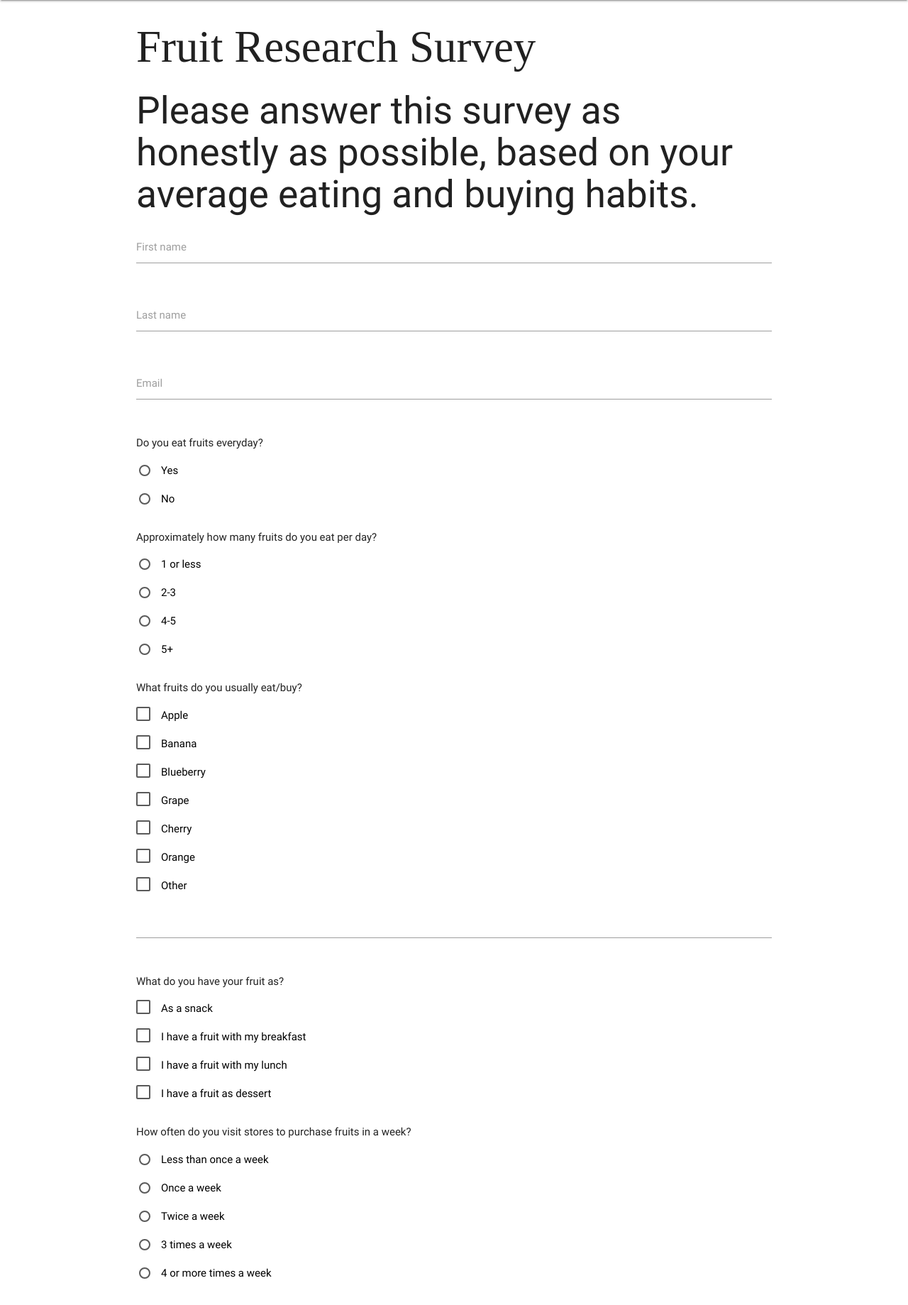
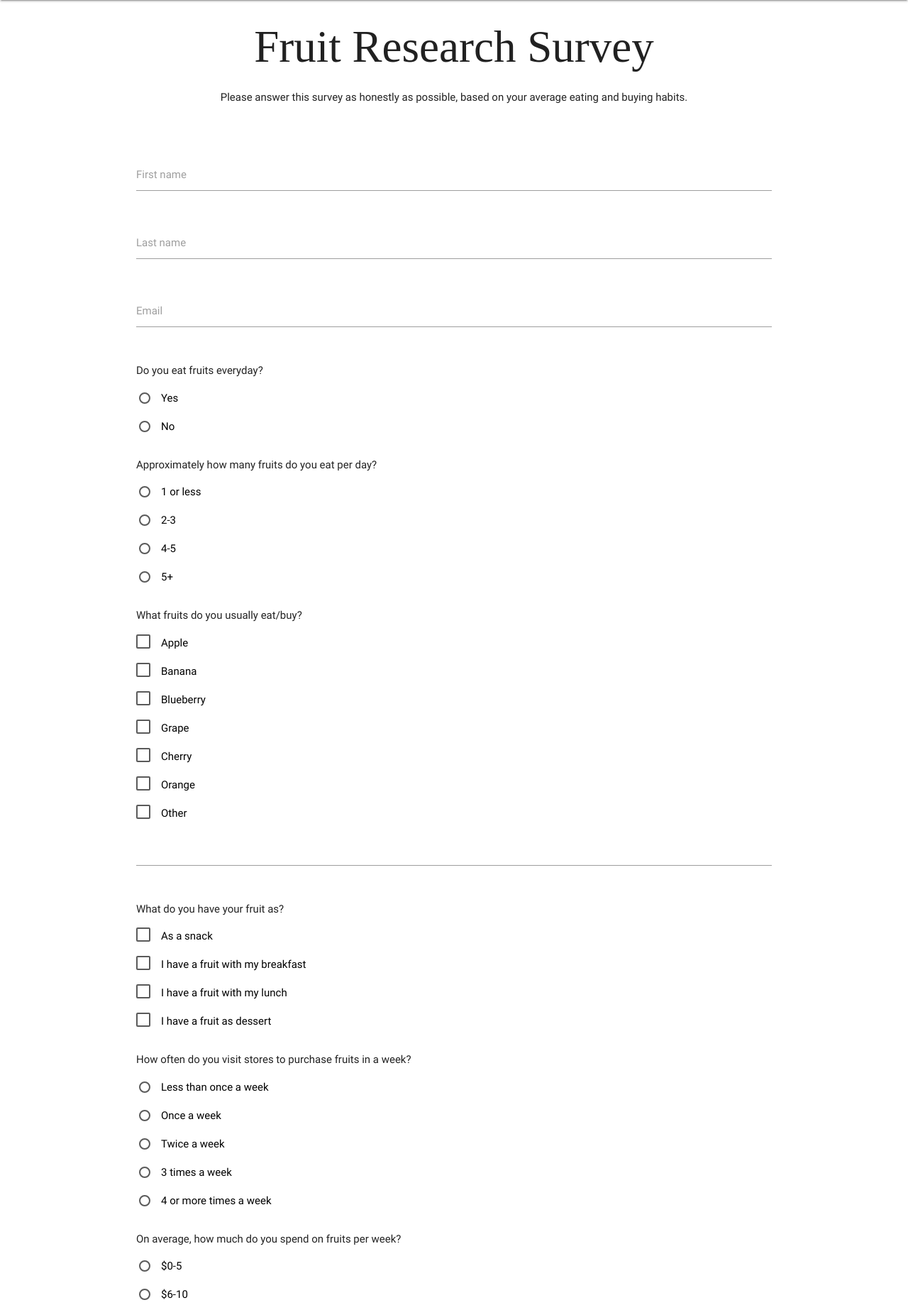
Before and after one commit to cvanhuben/Assignment8, a PHP site: page /survey.php in a window 1280 px wide. Shown: the part 64-1903 px from the top of the page at 71% size. Run offline with PHP 8.4, Linux system fonts and the light colour scheme; some libraries are stand-ins or nearby versions.

Commit message:
survey stuff center

```diff
--- a/survey.php
+++ b/survey.php
@@ -24,10 +24,11 @@
 		</ul>
   </nav>
 
-	<div class="container">
+	<div class="container center promo">
 		<h1>Fruit Research Survey</h1>
-		<h2>Please answer this survey as honestly as possible, based on your average
-			eating and buying habits.</h2>
+		<p>Please answer this survey as honestly as possible, based on your average
+			eating and buying habits.</p>
+			<br></br>
 
 		<form id="survey">
 
@@ -305,9 +306,13 @@
 		      <label for="reduce-risk-no">No</label>
 		    </p>
 			</div>
-			<a class="waves-effect waves-light btn" id="submit">Submit
+			<a class="waves-light btn red lighten-2" id="submit">Submit
 		    <i class="material-icons right">send</i>
 			</a>
+
+			<br></br>
+			<br></br>
+			<br></br>
 
 		</form>
 	</div>
```
